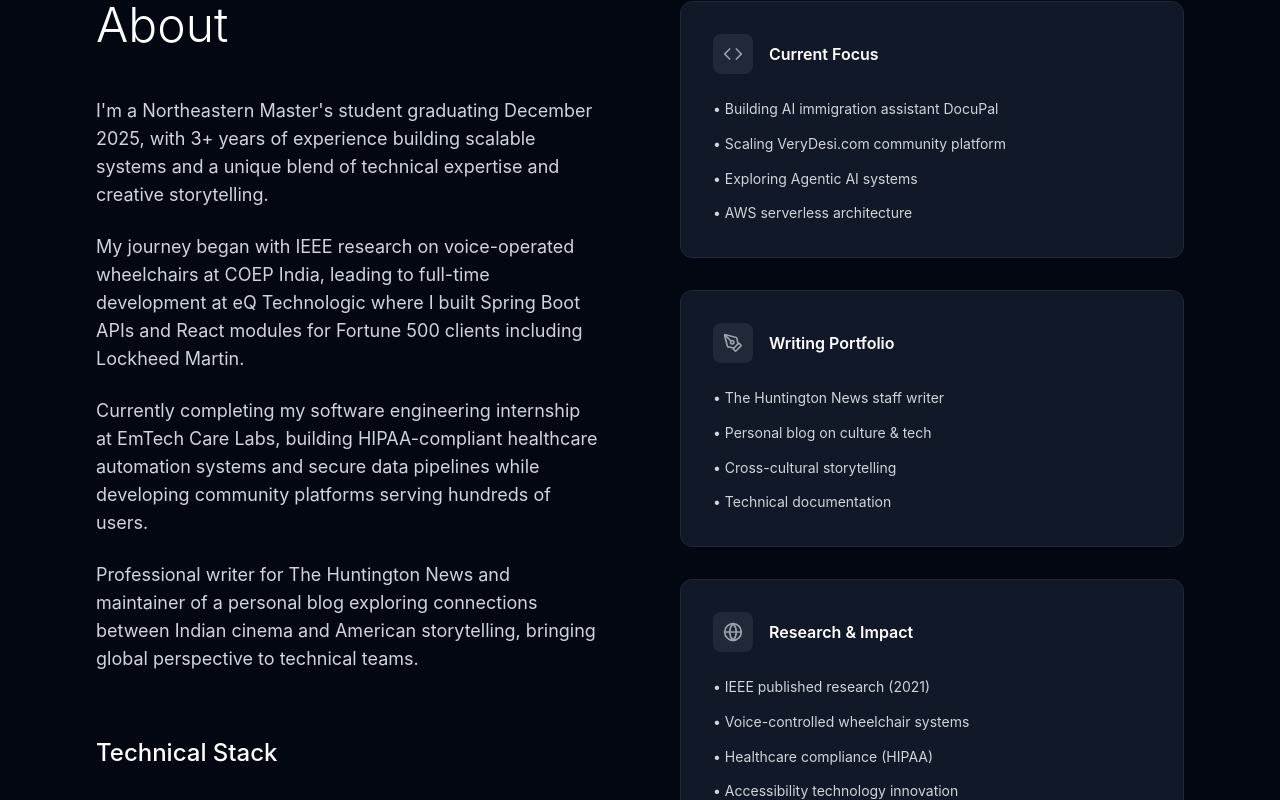
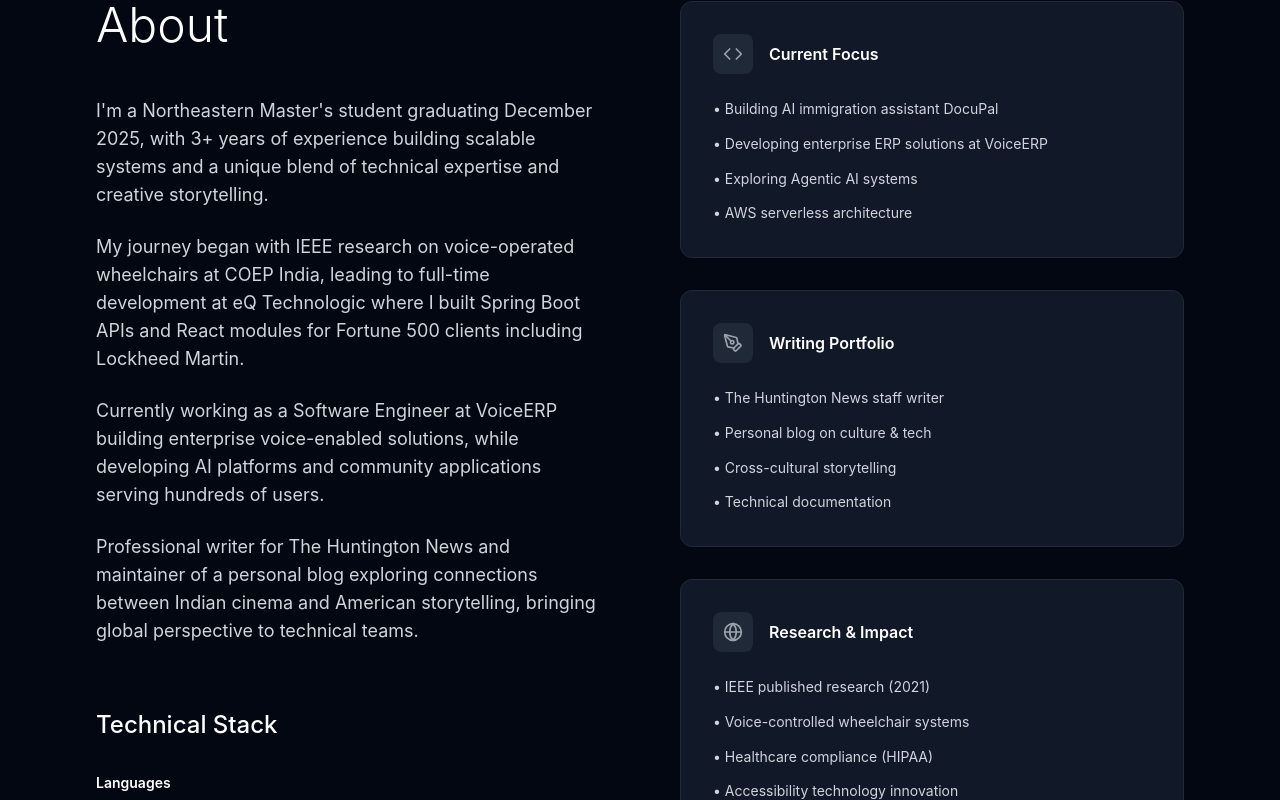
Before and after one commit to aayushNortheastern1905/aayush-portfolio, a React (Create React App) app: page / in a window 1280 px wide. Shown: the part 1120-1920 px from the top of the page. Built offline with nearby package versions, Linux system fonts and the light colour scheme.

Commit message:
added new job info

```diff
--- a/src/App.tsx
+++ b/src/App.tsx
@@ -149,8 +149,18 @@ const Portfolio = () => {
     }
   ];
 
-  // UPDATED EXPERIENCE - Added VeryDesi and Self-App
+  // UPDATED EXPERIENCE - Added VoiceERP
   const experience = [
+    {
+      company: "VoiceERP",
+      role: "Software Engineer",
+      period: "January 2026 - Present",
+      location: "Remote",
+      liveLink:"https://voiceerp.com/",
+      highlights: [
+        <>Working on VoiceERP platform to build the future of DSPs</>
+      ]
+    },
     {
       company: "EmTech Care Labs",
       role: "Software Engineer Intern",
@@ -164,32 +174,6 @@ const Portfolio = () => {
         <>Developed CareWallet v1 mobile app using <strong>React Native</strong>, implementing core healthcare tracking features serving <strong>100+</strong> beta users with secure health monitoring capabilities</>
       ]
     },
-    // {
-    //   company: "VeryDesi.com",
-    //   role: "Early Engineer",
-    //   period: "October 2024 - January 2025",
-    //   location: "Portland, OR (Remote)",
-    //   liveLink: "https://verydesi.com/",
-    //   highlights: [
-    //     <>Built full-stack housing platform with <strong>Google/Apple SSO</strong> and <strong>AWS Lambda</strong> in monorepo architecture, serving <strong>300+ active users</strong> across United States</>,
-    //     <>Implemented <strong>location-based search</strong> with <strong>Leaflet.js maps</strong> and <strong>GraphQL APIs</strong>, increasing user engagement by <strong>25%</strong> through enhanced discovery features</>,
-    //     <>Developed featured events system with automated notifications using <strong>Next.js</strong>, <strong>TypeScript</strong>, and <strong>DynamoDB</strong>, driving community engagement</>,
-    //     <>Created scalable infrastructure handling <strong>5K+ daily API requests</strong> with serverless architecture and optimized database queries</>
-    //   ]
-    // },
-    // {
-    //   company: "Self-App (Stealth Startup)",
-    //   role: "Software Engineering Contractor",
-    //   period: "August 2024 - October 2024",
-    //   location: "New York City, NY (Remote)",
-    //   liveLink: "https://www.self-app.com/",
-    //   highlights: [
-    //     <>Migrated <strong>20+ React components</strong> to <strong>Next.js</strong> framework, achieving <strong>40% page load reduction</strong> and improved SEO performance</>,
-    //     <>Optimized <strong>GraphQL API</strong> integration with <strong>Django</strong> backend, resulting in <strong>25% API response improvement</strong> and reduced server load</>,
-    //     <>Implemented analytics tracking with <strong>Google Analytics</strong> and user behavior monitoring, increasing feature adoption by <strong>25%</strong></>,
-    //     <>Enhanced mental health platform serving thousands of users with improved performance and user experience</>
-    //   ]
-    // },
     {
       company: "eQ Technologic",
       role: "Software Engineer",
@@ -371,8 +355,8 @@ const Portfolio = () => {
                   for Fortune 500 clients including Lockheed Martin.
                 </p>
                 <p>
-                  Currently completing my software engineering internship at EmTech Care Labs, building HIPAA-compliant healthcare
-                  automation systems and secure data pipelines while developing community platforms serving hundreds of users.
+                  Currently working as a Software Engineer at VoiceERP building enterprise voice-enabled solutions,
+                  while developing AI platforms and community applications serving hundreds of users.
                 </p>
                 <p>
                   Professional writer for The Huntington News and maintainer of a personal blog
@@ -415,7 +399,7 @@ const Portfolio = () => {
                 </div>
                 <div className="text-sm text-gray-300 space-y-3 leading-relaxed">
                   <div>• Building AI immigration assistant DocuPal</div>
-                  <div>• Scaling VeryDesi.com community platform</div>
+                  <div>• Developing enterprise ERP solutions at VoiceERP</div>
                   <div>• Exploring Agentic AI systems</div>
                   <div>• AWS serverless architecture</div>
                 </div>
```
